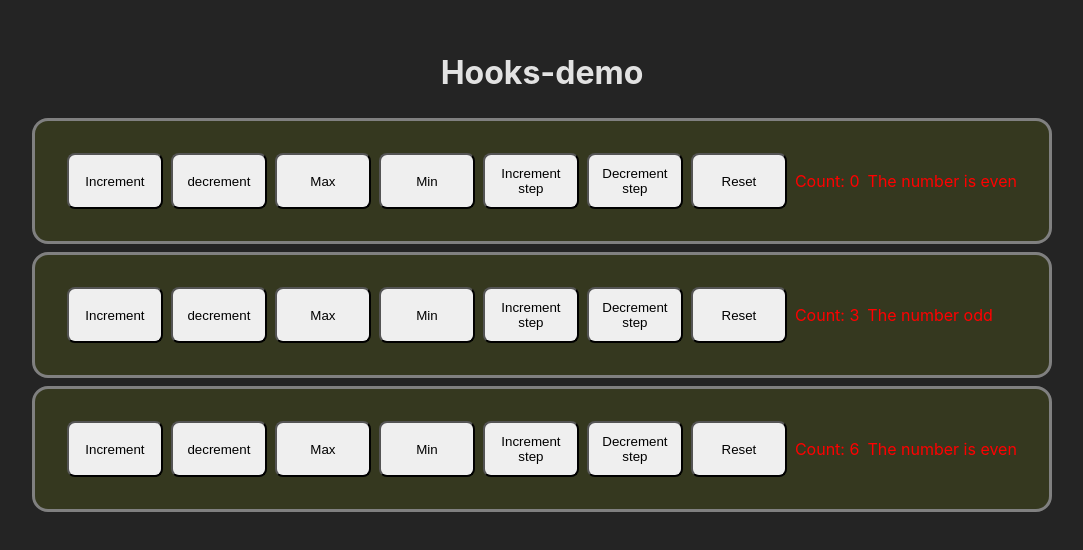
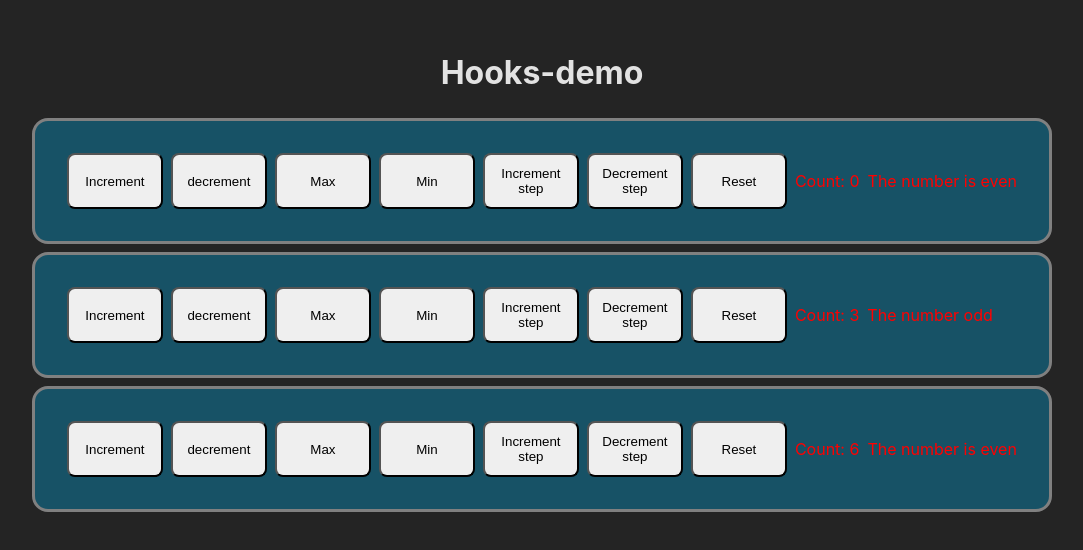
Before and after one commit to jRydell/Johan-custom-hooks, a React (Vite) app: page / in a window 1280 px wide. Shown: the part 126-676 px from the top of the page, without its empty margins (98-1181 px from the left). Built offline with nearby package versions, Linux system fonts and the light colour scheme.

Commit message:
background color

```diff
--- a/src/components/Counter/Counter.css
+++ b/src/components/Counter/Counter.css
@@ -8,7 +8,7 @@
   border-radius: 1rem;
   min-width: 600px;
   transition: 500ms;
-  background-color: rgb(53, 56, 31);
+  background-color: rgb(23, 82, 102);
 
   button {
     border-radius: 0.5rem;
```
